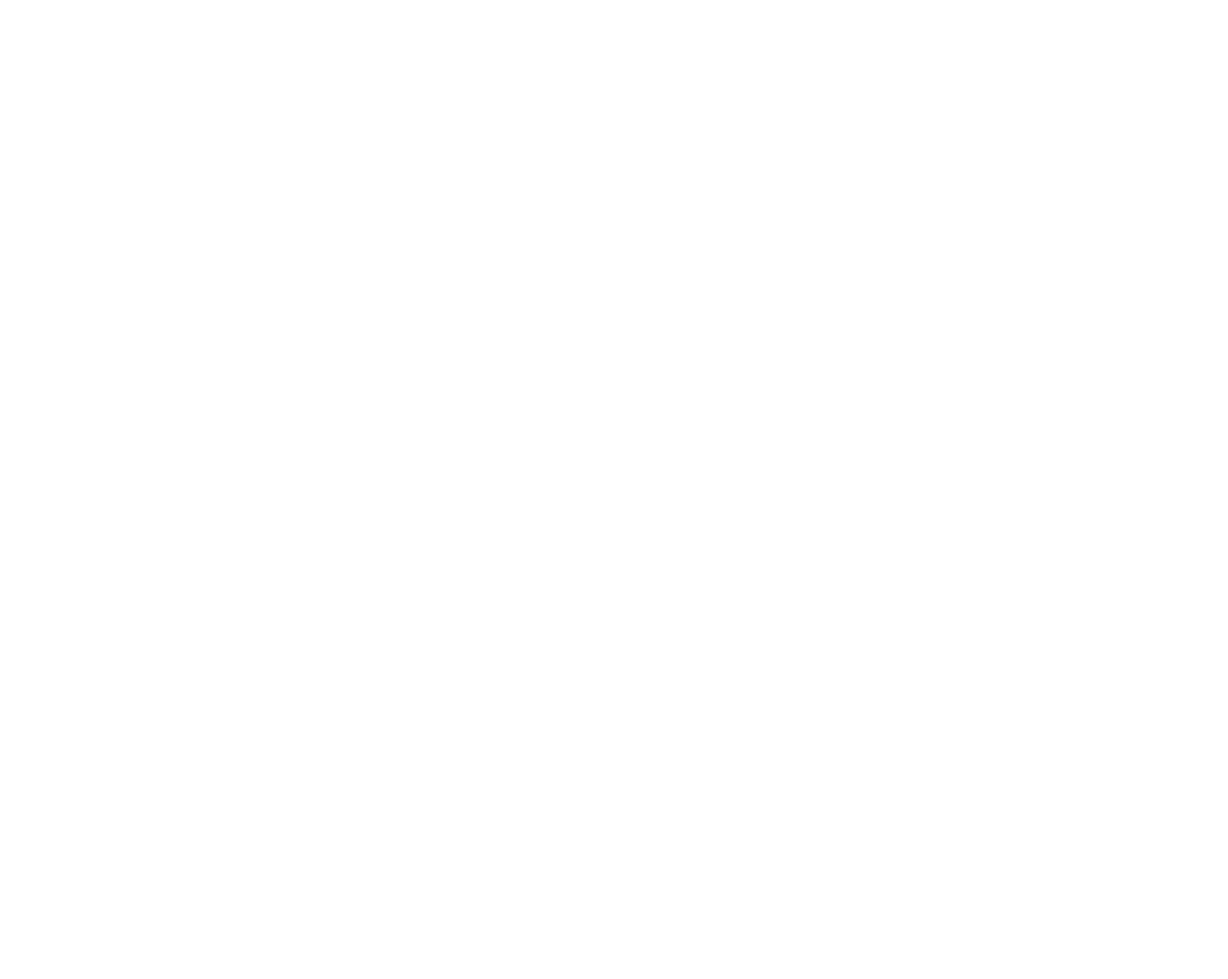
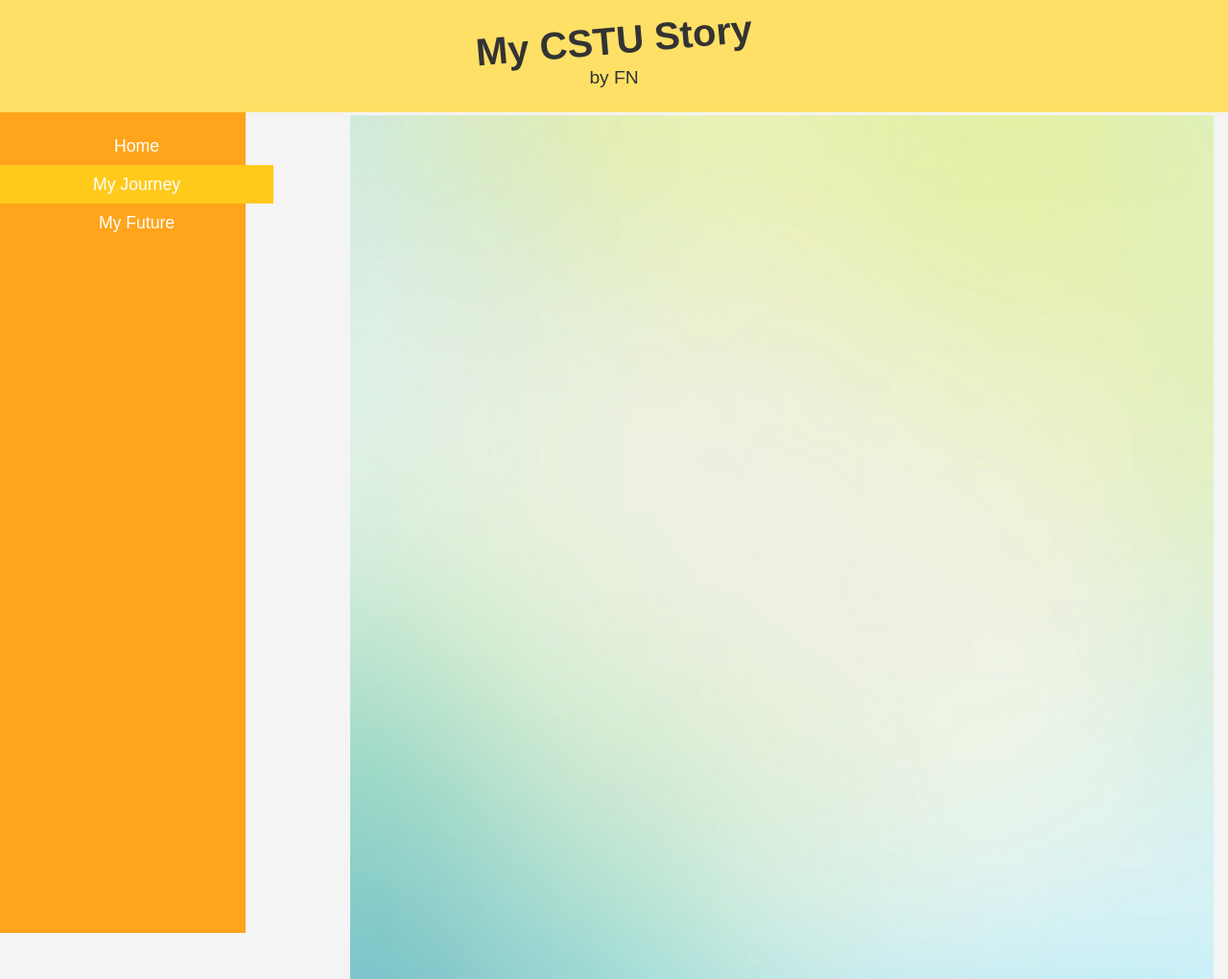
Before and after one commit to FN-tu/6709650334_MyCSTUStory, a plain HTML site: page myjourney.html in a window 1280 px wide. Shown: the whole page at 96% size. Before the commit the page ends 800 px from the top, so only its background shows below. Drawn offline with Linux system fonts and the light colour scheme.

Commit message:
สร้างโครงสร้าง page myfuture,myjourney

```diff
--- a/myjourney.html
+++ b/myjourney.html
@@ -0,0 +1,26 @@
+<!DOCTYPE html>
+<html lang="en">
+
+<head>
+    <meta charset="UTF-8">
+    <meta name="viewport" content="width=device-width, initial-scale=1.0">
+    <title>My CSTU Story</title>
+    <link rel="stylesheet" href="mystyle.css">
+</head>
+
+<body>
+    <header>
+        <h1>My CSTU Story</h1>
+        <p>by FN</p>
+    </header>
+    <nav>
+        <ul>
+            <li ><a href="index.html">Home</a></li>
+            <li style="background-color: #ffca1b;height: 40px;width: 285px;"><a href="myjourney.html">My Journey</a></li>
+            <li><a href="myfuture.html">My Future</a></li>
+        </ul>
+    </nav>
+    <section id="back">
+
+    </section>
+</body>
```
Also changed, not shown: myfuture.html (+11 -0 lines).
